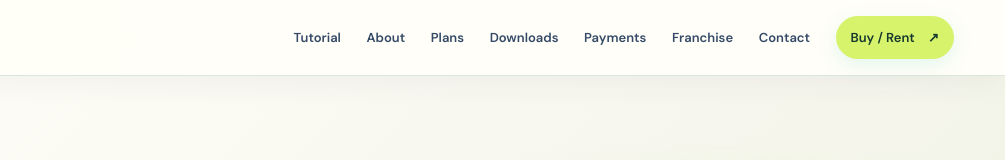
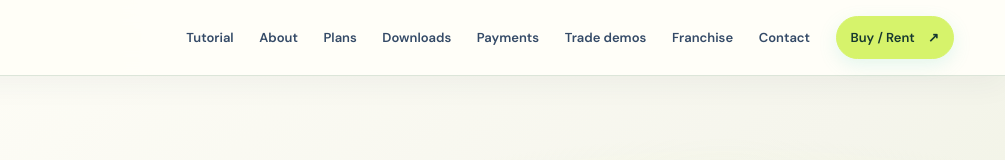
Before and after one commit to vsrivastva2003-ctrl/vikora, a plain HTML site: page index.html in a window 1280 px wide. Shown: the top 160 px of the page, 275-1280 px from the left. Drawn offline with Linux system fonts and the light colour scheme.

Commit message:
Add interactive industry showcase with sample ERP charts

```diff
--- a/index.html
+++ b/index.html
@@ -19,7 +19,7 @@
     <a class="brand brand-image" href="#home" aria-label="Vikora-One home"><img src="images/vikora-one-logo.svg" alt="Vikora-One — One Platform. Endless Possibilities."></a>
     <button class="menu-toggle" aria-label="Open menu" aria-expanded="false">☰</button>
     <nav class="nav-links" aria-label="Main navigation">
-      <a href="#guide">Tutorial</a><a href="#about">About</a><a href="#plans">Plans</a><a href="#downloads">Downloads</a><a href="#payments">Payments</a><a href="#franchise">Franchise</a><a href="#contact">Contact</a>
+      <a href="#guide">Tutorial</a><a href="#about">About</a><a href="#plans">Plans</a><a href="#downloads">Downloads</a><a href="#payments">Payments</a><a href="#trade-showcase">Trade demos</a><a href="#franchise">Franchise</a><a href="#contact">Contact</a>
       <a class="nav-cta" href="#plans">Buy / Rent <span>↗</span></a>
     </nav>
   </header>
```
